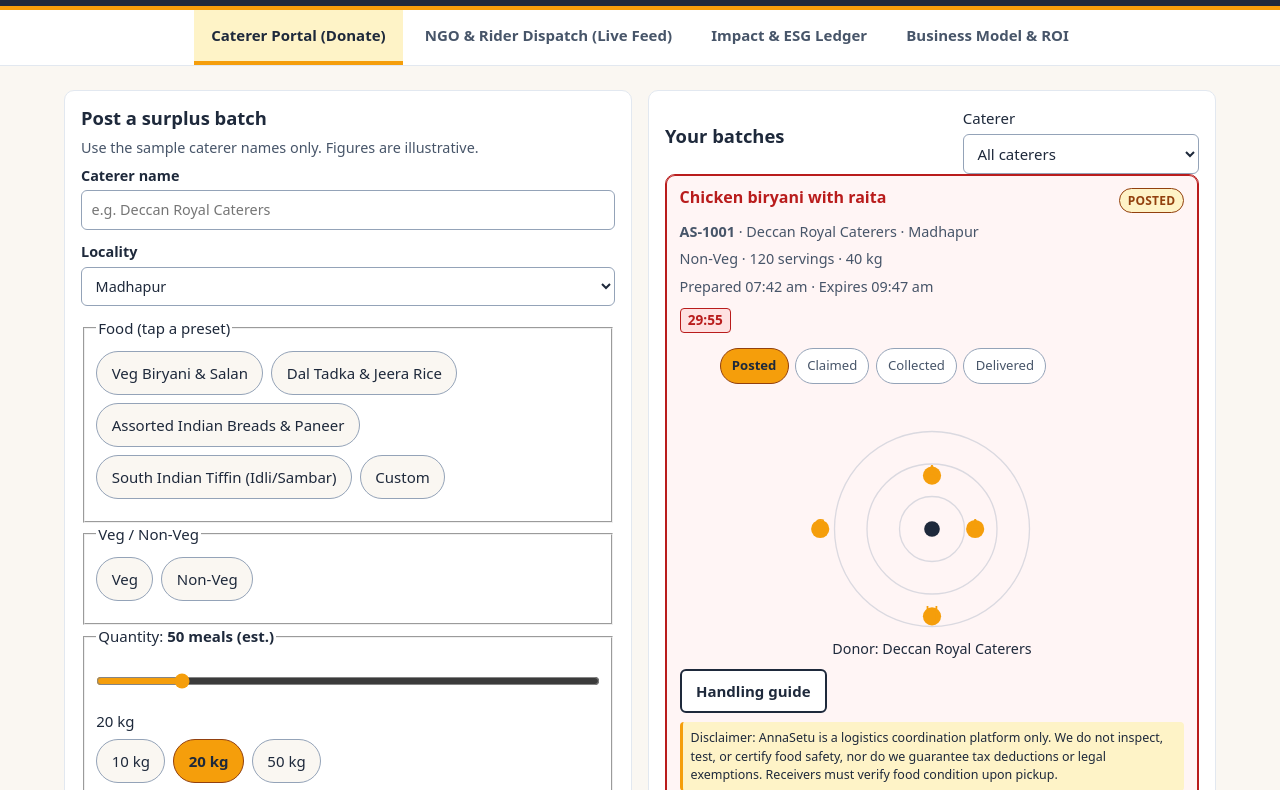
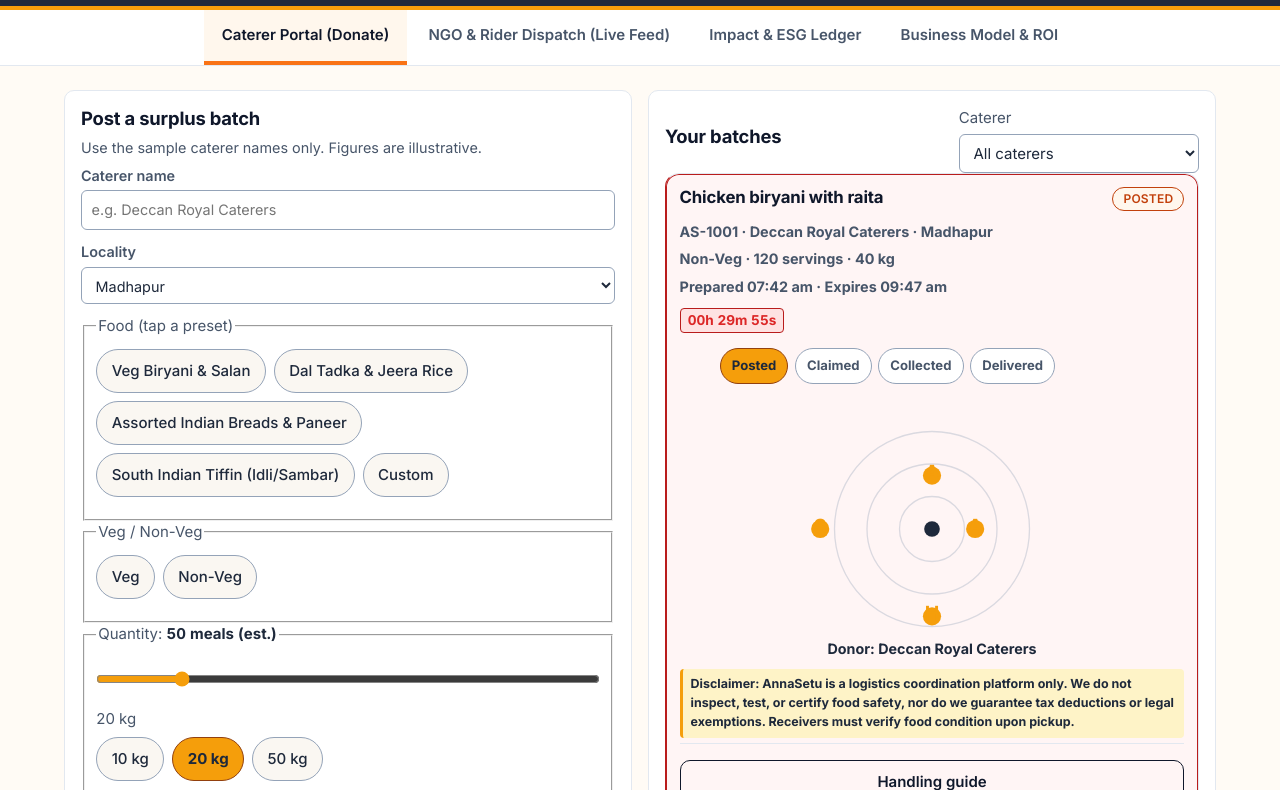
Before and after one commit to pranaymakkena/annasetu, a plain HTML site: page index.html in a window 1280 px wide. Shown: the part 80-870 px from the top of the page. Drawn offline with Linux system fonts and the light colour scheme.

Commit message:
style(ui): overhaul visual design with Inter font and orange/white/green/red palette, format timers to HH:MM:SS, align card actions, and clean header/placeholder rules

```diff
--- a/app.js
+++ b/app.js
@@ -251,17 +251,17 @@
   function feedActionsHtml(b) {
     if (b.locked || b.status === "Expired" || b.status === "Delivered") return "";
     if (b.status === "Posted") {
-      return '<button type="button" class="btn primary" data-action="claim" data-id="' + esc(b.id) +
+      return '<button type="button" class="btn btn-primary" data-action="claim" data-id="' + esc(b.id) +
         '">Claim Batch (Assign Volunteer)</button>';
     }
     if (b.status === "Claimed") {
       return '<label class="temp-check"><input type="checkbox" data-temp-check="' + esc(b.id) + '"' +
         (b.tempChecked ? " checked" : "") + "> Core temp checked \u2265 60\u00B0C or chilled \u2264 5\u00B0C</label>" +
-        '<button type="button" class="btn emerald" data-action="confirm-pickup" data-id="' + esc(b.id) + '"' +
+        '<button type="button" class="btn btn-primary" data-action="confirm-pickup" data-id="' + esc(b.id) + '"' +
         (b.tempChecked ? "" : " disabled") + ">Confirm Pickup &amp; Check Temp</button>";
     }
     if (b.status === "Collected") {
-      return '<button type="button" class="btn emerald" data-action="confirm-delivery" data-id="' + esc(b.id) +
+      return '<button type="button" class="btn btn-primary" data-action="confirm-delivery" data-id="' + esc(b.id) +
         '">Confirm Delivery at Shelter</button>';
     }
     return "";
@@ -521,10 +521,13 @@
     return '<span class="badge badge-' + esc(status.toLowerCase()) + '">' + esc(status) + "</span>";
   }
 
-  function formatCountdown(leftMs) {
-    if (leftMs <= 0) return "Expired";
-    var secs = Math.floor(leftMs / 1000);
-    return pad(Math.floor(secs / 60)) + ":" + pad(secs % 60);
+  // Countdown as HHh MMm SSs, zero-padded. Returns "Expired" once the deadline has passed.
+  function formatCountdown(ms) {
+    if (ms <= 0) return "Expired";
+    var secs = Math.floor(ms / 1000);
+    var hours = Math.floor(secs / 3600);
+    var mins = Math.floor((secs % 3600) / 60);
+    return pad(hours) + "h " + pad(mins) + "m " + pad(secs % 60) + "s";
   }
 
   // Live countdown element; the ticker keeps its text and classes current.
@@ -535,7 +538,8 @@
     var left = b.expiresAt - now;
     var cls = (isLive(b) ? " live" : "") + (left < URGENT_MIN * MIN ? " urgent" : "");
     return '<span class="urgency' + (cls || " ok") + '" data-expires="' + esc(b.expiresAt) +
-      '" data-status="' + esc(b.status) + '">' + esc(formatCountdown(left)) + "</span>";
+      '" data-status="' + esc(b.status) + '"><span class="countdown">' + esc(formatCountdown(left)) +
+      "</span></span>";
   }
 
   // Updates only the text/classes of [data-expires] elements, once per second.
@@ -551,7 +555,8 @@
       var live = el.getAttribute("data-status") === "Claimed" || el.getAttribute("data-status") === "Collected";
       el.classList.toggle("live", live);
       el.classList.toggle("urgent", left < URGENT_MIN * MIN);
-      el.textContent = formatCountdown(left);
+      var target = el.querySelector(".countdown") || el;
+      target.textContent = formatCountdown(left);
     });
   }
 
@@ -637,6 +642,7 @@
     var cls = b.status === "Expired" ? "expired" : (isLive(b) ? "live" : (isUrgent(b, now) ? "urgent" : ""));
     var ngo = b.ngoId ? ngoById(b.ngoId) : null;
     var html = '<article class="card ' + cls + '">';
+    html += '<div class="card-body">';
     html += '<div class="card-top"><h3>' + esc(b.food) + "</h3>" + badgeHtml(b.status) + "</div>";
     html += '<p class="meta"><strong>' + esc(b.id) + "</strong> · " + esc(b.caterer) + " · " + esc(b.locality) + "</p>";
     html += '<p class="meta">' + esc(b.diet) + " · " + esc(b.servings) + " servings · " + fmtNum(b.kg) + " kg</p>";
@@ -648,16 +654,31 @@
     if (b.dispatchNote) html += '<p class="warn">' + esc(b.dispatchNote) + "</p>";
     html += trackerHtml(b);
     html += '<div class="radar-wrap">' + renderRadar(b) + "</div>";
-    var actions = actionHtml || "";
-    if (isOpenStatus(b)) {
-      actions += '<button type="button" class="btn" data-action="handling" data-id="' + esc(b.id) +
-        '">Handling guide</button>';
-    }
-    if (actions) html += '<div class="actions">' + actions + "</div>";
     html += '<p class="disclaimer">' + esc(D.DISCLAIMER) + "</p>";
+    html += "</div>";
+    html += '<div class="card-footer">' + cardFooterHtml(b, actionHtml) + "</div>";
     html += "</article>";
     return html;
   }
+
+  // Footer content: forward actions plus the handling guide while the batch is open.
+  // Delivered and Expired batches have no actions, so a status line is shown instead.
+  function cardFooterHtml(b, actionHtml) {
+    var footer = actionHtml || "";
+    if (isOpenStatus(b)) {
+      footer += '<button type="button" class="btn btn-secondary" data-action="handling" data-id="' + esc(b.id) +
+        '">Handling guide</button>';
+    }
+    if (footer) return footer;
+    if (b.status === "Delivered") {
+      return '<p class="card-status">' + esc("Delivered \u2022 +" + creditsFor(b) + " impact credits") + "</p>";
+    }
+    if (b.status === "Expired") {
+      return '<p class="card-status">' + esc("Expired \u2014 Do Not Distribute") + "</p>";
+    }
+    return '<p class="card-status">' + esc(b.status) + "</p>";
+  }
+
 
 
   // ---------- render: view 1 (caterer) ----------
--- a/index.html
+++ b/index.html
@@ -3,7 +3,10 @@
 <head>
   <meta charset="UTF-8">
   <meta name="viewport" content="width=device-width, initial-scale=1.0">
-  <title>AnnaSetu - Surplus Food Rescue, Hyderabad (synthetic demo)</title>
+  <title>AnnaSetu - Surplus Food Rescue, Hyderabad</title>
+  <link rel="preconnect" href="https://fonts.googleapis.com">
+  <link rel="preconnect" href="https://fonts.gstatic.com" crossorigin>
+  <link href="https://fonts.googleapis.com/css2?family=Inter:wght@400;500;600;700;800&display=swap" rel="stylesheet">
   <link rel="stylesheet" href="styles.css">
 </head>
 <body>
@@ -15,7 +18,6 @@
         <p class="tagline">Hyperlocal surplus food rescue for event &amp; wedding caterers, Hyderabad</p>
       </div>
     </div>
-    <span class="demo-tag">Synthetic demo data</span>
   </header>
 
   <nav class="tabs" role="tablist" aria-label="Main views">
@@ -296,7 +298,7 @@
     </div>
     <p id="reset-msg" role="status"></p>
 
-    <p class="small">Synthetic demo only. Caterers, NGOs, riders, localities and coordinates are fictional placeholders. Phone numbers are placeholders such as +91-XXXXX-00000.</p>
+    <p class="small">Synthetic demo only. Caterers, NGOs, riders, localities, and coordinates are fictional placeholders. Phone numbers are placeholders such as +91-XXXXX-00000. AnnaSetu coordinates pickups only and does not certify food safety or guarantee tax/legal benefits.</p>
   </footer>
 
   <div id="handling-modal" class="modal hidden" role="dialog" aria-modal="true" aria-labelledby="handling-title">
--- a/styles.css
+++ b/styles.css
@@ -61,14 +61,6 @@ p { margin: 0.35rem 0; }
   justify-content: center;
 }
 .tagline { margin: 0; color: #cbd5e1; font-size: 0.85rem; }
-.demo-tag {
-  background: var(--saffron);
-  color: var(--ink);
-  font-weight: 700;
-  font-size: 0.8rem;
-  padding: 0.25rem 0.6rem;
-  border-radius: 999px;
-}
 
 /* ---------- Tabs (wrap on wide, scroll on narrow) ---------- */
 .tabs {
@@ -264,7 +256,6 @@ code { background: #f1f5f9; padding: 0.1rem 0.3rem; border-radius: 4px; font-siz
 @media (max-width: 480px) {
   body { font-size: 14px; }
   h1 { font-size: 1.25rem; }
-  .demo-tag { display: none; }
   .tab { padding: 0.75rem 0.7rem; }
 }
 
@@ -702,3 +693,227 @@ footer #reset-msg {
   footer { text-align: center; }
   #reset-demo-btn { width: 100%; }
 }
+
+
+/* ==========================================================
+   THEME OVERHAUL: Inter, warm palette, equal-height cards.
+   Placed last so it overrides earlier rules where they conflict.
+   ========================================================== */
+:root {
+  --bg: #FFFBF5;
+  --surface: #FFFFFF;
+  --surface-2: #F8FAFC;
+  --border: #E2E8F0;
+  --shadow-sm: 0 1px 2px rgba(15,23,42,.06);
+  --shadow-md: 0 4px 12px rgba(15,23,42,.08);
+  --heading: #0F172A;
+  --body: #475569;
+  --brand: #F97316;
+  --brand-hover: #EA580C;
+  --brand-soft: #FFF7ED;
+  --safe: #16A34A;
+  --safe-soft: #DCFCE7;
+  --danger: #DC2626;
+  --danger-soft: #FEE2E2;
+}
+
+body {
+  font-family: "Inter", system-ui, -apple-system, "Segoe UI", Roboto, Arial, sans-serif;
+  background: var(--bg);
+  color: var(--body);
+}
+
+.countdown, .kpi-value, .timer, .urgency, output, td, .num, #reset-msg {
+  font-variant-numeric: tabular-nums;
+}
+
+h1 { font-weight: 800; color: var(--heading); letter-spacing: -0.01em; }
+h2, h3 { font-weight: 700; color: var(--heading); letter-spacing: -0.01em; }
+
+/* Buttons */
+.btn {
+  background: var(--brand);
+  border-color: var(--brand);
+  color: #FFFFFF;
+  font-weight: 600;
+}
+.btn.primary,
+.btn-primary {
+  background: var(--brand);
+  border-color: var(--brand);
+  color: #FFFFFF;
+  font-weight: 600;
+}
+.btn.primary:hover,
+.btn-primary:hover,
+.btn:not(.emerald):hover {
+  background: var(--brand-hover);
+  border-color: var(--brand-hover);
+}
+.btn-secondary {
+  border: 1.5px solid var(--heading);
+  background: transparent;
+  color: var(--heading);
+  font-weight: 600;
+}
+.btn:focus-visible,
+.btn-primary:focus-visible,
+.btn-secondary:focus-visible,
+button:focus-visible,
+.tab:focus-visible,
+.chip:focus-visible,
+.tag:focus-visible,
+input:focus-visible,
+select:focus-visible {
+  outline: 3px solid rgba(249,115,22,.45);
+  outline-offset: 2px;
+}
+
+/* Nav tabs */
+.tab { color: var(--body); }
+.tab:hover { color: var(--heading); }
+.tab.active {
+  color: var(--heading);
+  background: var(--brand-soft);
+  border-bottom-color: var(--brand);
+}
+
+/* Cards and panels */
+.card,
+.pillar-card,
+.kpi-card,
+.esg-card,
+.calc-card,
+.method-box {
+  background: var(--surface);
+  border: 1px solid var(--border);
+  border-radius: 14px;
+  box-shadow: var(--shadow-sm);
+}
+.card:hover,
+.pillar-card:hover,
+.kpi-card:hover {
+  box-shadow: var(--shadow-md);
+}
+
+/* Status badges */
+.badge {
+  display: inline-flex;
+  align-items: center;
+  padding: 2px 10px;
+  border-radius: 999px;
+  font-size: .75rem;
+  font-weight: 600;
+}
+.badge-posted { background: var(--brand-soft); color: #C2410C; }
+.badge-claimed,
+.badge-collected,
+.badge-delivered { background: var(--safe-soft); color: #15803D; }
+.badge-expired { background: var(--danger-soft); color: #B91C1C; }
+
+/* Urgency and state text */
+.urgent { color: var(--danger); font-weight: 700; }
+.urgency.urgent { color: var(--danger); }
+.live { color: #15803D; }
+.urgency.live { color: #15803D; }
+.expired {
+  background: var(--danger-soft);
+  border: 1px solid #FCA5A5;
+  color: var(--danger);
+  opacity: 1;
+}
+.warn { color: var(--danger); font-weight: 600; }
+
+/* Footer */
+.site-footer {
+  background: var(--surface-2);
+  color: var(--body);
+  border-top: 1px solid var(--border);
+  padding: 20px;
+  font-size: .85rem;
+}
+.small {
+  max-width: 70ch;
+  color: var(--body);
+}
+
+/* Equal-height card grids */
+.card-grid,
+.card-list,
+#feed-active,
+#feed-posted,
+#caterer-list,
+#feed-claimed {
+  display: grid;
+  grid-template-columns: repeat(auto-fill, minmax(280px, 1fr));
+  gap: 16px;
+  align-items: stretch;
+}
+.card {
+  display: flex;
+  flex-direction: column;
+  justify-content: space-between;
+  height: 100%;
+  min-width: 0;
+}
+.card-body { flex: 1 1 auto; }
+.card-footer {
+  margin-top: auto;
+  padding-top: 16px;
+  border-top: 1px solid var(--border);
+  display: flex;
+  flex-wrap: wrap;
+  gap: 8px;
+}
+.card-footer .btn,
+.card-footer .btn-primary,
+.card-footer .btn-secondary,
+.card-footer button {
+  flex: 1 1 auto;
+  min-height: 44px;
+  height: 44px;
+  padding: 0 14px;
+  white-space: nowrap;
+  overflow: hidden;
+  text-overflow: ellipsis;
+  display: inline-flex;
+  align-items: center;
+  justify-content: center;
+  gap: 6px;
+  border-radius: 10px;
+}
+.card h3 { font-size: 1.05rem; }
+.card p,
+.card li {
+  line-height: 1.5;
+  overflow-wrap: anywhere;
+}
+
+@media (max-width: 480px) {
+  .card-footer .btn,
+  .card-footer .btn-primary,
+  .card-footer .btn-secondary,
+  .card-footer button {
+    width: 100%;
+  }
+}
+
+/* Mobile */
+@media (max-width: 640px) {
+  .card-grid,
+  .card-list,
+  #feed-active,
+  #feed-posted,
+  #caterer-list,
+  #feed-claimed {
+    grid-template-columns: 1fr;
+  }
+  .tabs {
+    overflow-x: auto;
+    white-space: nowrap;
+    scrollbar-width: none;
+    -ms-overflow-style: none;
+  }
+  .tabs::-webkit-scrollbar { display: none; }
+  main { padding: 16px; }
+}
```
